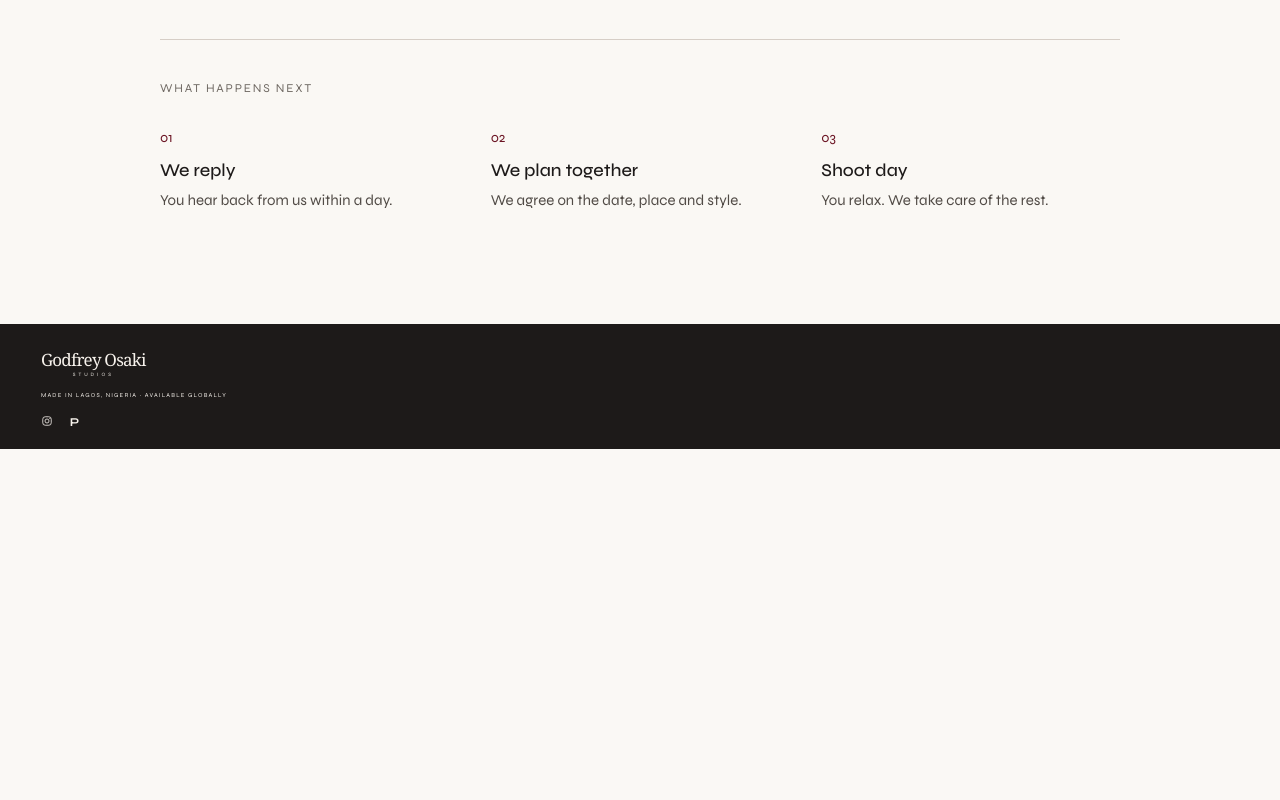
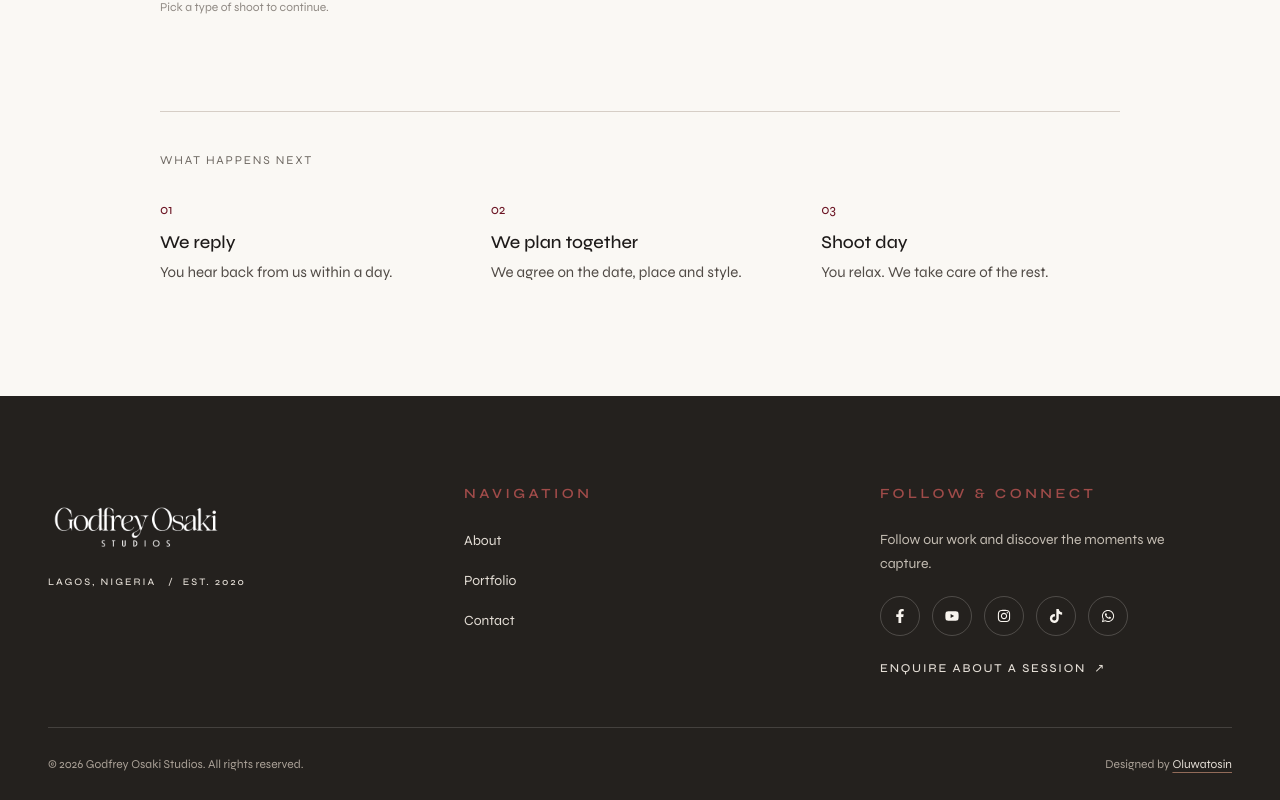
Before and after one commit to Ultimate-Guru/godfrey_osaki_studio, a Next.js app: page /contact in a window 1280 px wide. Shown: the part 1151-1951 px from the top of the page. Before the commit the page ends 1600 px from the top, so only its background shows below. Built offline with nearby package versions, Linux system fonts and the light colour scheme.

Commit message:
Enhance layout and styling across multiple sections; implement mobile navigation in SiteHeader; update footer with social links and branding; replace logo image.

```diff
--- a/app/about/AboutSection.tsx
+++ b/app/about/AboutSection.tsx
@@ -5,7 +5,7 @@ export default function AboutSection() {
     return (
         <section
             aria-labelledby="about-title"
-            className="mx-auto grid max-w-5xl items-center gap-10 px-[6vw] py-12 md:grid-cols-[minmax(0,440px)_1fr] md:gap-12 md:px-8 md:py-24"
+            className="mx-auto grid max-w-5xl items-center gap-10 px-[6vw] py-20 md:grid-cols-[minmax(0,440px)_1fr] md:gap-12 md:px-14 md:py-20"
         >
             <div className="relative aspect-[0.8] w-full overflow-hidden bg-[#8a5a48]">
                 <Image
--- a/app/contact/ContactSection.tsx
+++ b/app/contact/ContactSection.tsx
@@ -70,7 +70,7 @@ export default function ContactSection() {
     return (
         <section
             aria-labelledby="contact-title"
-            className="mx-auto max-w-5xl px-[6vw] pb-20 pt-8 md:px-8 md:pb-28 md:pt-14"
+            className="mx-auto max-w-5xl px-[6vw] pb-20 pt-16 md:px-8 md:pb-28 md:pt-24"
         >
             <h1
                 id="contact-title"
--- a/app/portfolio/PortfolioSection.tsx
+++ b/app/portfolio/PortfolioSection.tsx
@@ -76,7 +76,7 @@ export default function PortfolioSection() {
     return (
         <section
             aria-labelledby="archive-title"
-            className="px-[6vw] pb-20 pt-8 md:px-[3.2vw] md:pb-28 md:pt-12"
+            className="px-[6vw] pb-20 pt-20 md:px-[3.2vw] md:pb-28 md:pt-20"
         >
             <p className="mb-5 text-xs uppercase tracking-[0.18em] text-[#6b1423]">
                 The archive / 03
--- a/components/hero-section.tsx
+++ b/components/hero-section.tsx
@@ -1,81 +1,146 @@
 import Image from "next/image";
+import Link from "next/link";
 
 export default function HeroSection() {
   return (
     <section
       aria-labelledby="hero-title"
-      className="relative isolate flex min-h-[610px] h-[84svh] max-h-[790px] flex-col justify-between overflow-hidden bg-[#344d42] text-white md:min-h-[420px] md:h-[min(760px,52vw)]"
+      className="relative isolate flex min-h-152.5 h-[84svh] max-h-197.5 flex-col justify-between overflow-hidden bg-[#344d42] text-white md:min-h-105 md:h-[min(760px,52vw)]"
     >
+      {/* Background Image */}
       <Image
         src="/hero.jpg"
         alt="A bride in a flowing green gown"
         fill
         priority
+        quality={90}
         sizes="100vw"
-        className="absolute inset-0 -z-20 object-cover object-[55%_center] md:object-[center_34%]"
+        className="absolute inset-0 -z-20 object-cover object-center md:object-[center_45%]"
       />
-      <div className="absolute inset-0 -z-10 bg-gradient-to-b from-black/30 via-black/5 to-black/55 md:bg-gradient-to-r md:from-black/55 md:via-black/10 md:to-black/20" />
 
-      <header className="grid grid-cols-[1fr_auto] items-start gap-x-5 gap-y-4 px-[6vw] pt-5 md:grid-cols-[1fr_auto_1fr] md:px-[4vw]">
-        <a
-          className="flex w-fit flex-col font-serif text-[22px] leading-[0.94] tracking-[-1.2px]"
-          href="#top"
-          aria-label="Godfrey Osaki Studios home"
+      {/* Background Overlay */}
+      <div className="absolute inset-0 -z-10 bg-linear-to-b from-black/45 via-black/10 to-black/60 md:bg-linear-to-r md:from-black/60 md:via-black/15 md:to-black/25" />
+
+      {/* Navbar */}
+      <header className="relative z-10 w-full px-[6vw] py-5 sm:py-6 md:px-[4vw] md:py-7">
+        <div className="grid grid-cols-[1fr_auto] items-center gap-x-4 md:grid-cols-[1fr_auto_1fr] md:gap-x-8">
+
+          {/* Logo */}
+          <Link
+            href="/"
+            aria-label="Godfrey Osaki Studios homepage"
+            className="relative flex h-12 w-40 items-center sm:h-14 sm:w-48 md:h-14 md:w-52 lg:w-56"
           >
-          <span>Godfrey Osaki</span>
-          <span className="mt-[5px] text-center font-sans text-[6px] tracking-[4px]">
-            STUDIOS
-          </span>
-        </a>
+            <Image
+              src="/logo2.png"
+              alt="Godfrey Osaki Studios"
+              width={205}
+              height={100}
+              priority
+              sizes="(max-width: 767px) 192px, 224px"
+              className="object-contain object-left"
+            />
+          </Link>
 
+          {/* Desktop Navigation */}
           <nav
             aria-label="Main navigation"
-          className="flex gap-2.5 pt-1.5 text-[6px] uppercase tracking-[0.8px] sm:gap-[15px] sm:text-[7px] md:gap-[clamp(18px,3vw,46px)] md:pt-[5px] md:text-[8px] md:tracking-[1.3px]"
+            className="hidden items-center justify-center gap-6 whitespace-nowrap text-sm font-medium uppercase tracking-[0.16em] lg:gap-8 md:flex"
           >
-          <a className="transition-opacity hover:opacity-65" href="#portfolio">
+            <Link
+              href="/about"
+              className="transition-opacity duration-300 hover:opacity-60"
+            >
+              About
+            </Link>
+
+            <Link
+              href="/portfolio"
+              className="transition-opacity duration-300 hover:opacity-60"
+            >
               Portfolio
-          </a>
-          <a className="transition-opacity hover:opacity-65" href="#about">
-            About
-          </a>
-          <a className="transition-opacity hover:opacity-65" href="#contact">
+            </Link>
+
+            <Link
+              href="/contact"
+              className="transition-opacity duration-300 hover:opacity-60"
+            >
               Contact
-          </a>
+            </Link>
           </nav>
 
-        <p className="col-start-2 row-start-2 m-0 text-right text-[7px] uppercase tracking-[1.3px] md:col-start-3 md:row-start-1 md:mt-[3px]">
+          {/* Location Information */}
+          <div className="justify-self-end text-right">
+            <p className="text-xs font-medium uppercase tracking-[0.14em] sm:text-[10px] md:text-sm">
               Lagos · Nigeria
-          <span className="mt-1.5 block text-[6px] tracking-[1.6px]">
+            </p>
+
+            <span className="mt-1 block text-[11px] tracking-[0.18em] opacity-75">
               Est. 2020
             </span>
-        </p>
+          </div>
+        </div>
+
+        {/* Mobile Navigation */}
+        <nav
+          aria-label="Mobile navigation"
+          className="mt-5 flex items-center justify-between border-t border-white/20 pt-4 text-[10px] font-medium uppercase tracking-[0.16em] md:hidden"
+        >
+          <Link
+            href="/about"
+            className="transition-opacity duration-300 hover:opacity-60"
+          >
+            About
+          </Link>
+
+          <Link
+            href="/portfolio"
+            className="transition-opacity duration-300 hover:opacity-60"
+          >
+            Portfolio
+          </Link>
+
+          <Link
+            href="/contact"
+            className="transition-opacity duration-300 hover:opacity-60"
+          >
+            Contact
+          </Link>
+        </nav>
       </header>
 
-      <div className="flex flex-col items-start justify-between gap-6 px-[6vw] pb-8 md:flex-row md:items-end md:gap-8 md:px-[3.2vw] md:pb-[34px]">
+      {/* Hero Content */}
+      <div className="flex flex-col items-start justify-between gap-6 px-[6vw] pb-10 md:flex-row md:items-end md:gap-8 md:px-[3.2vw] md:pb-9">
+
+        {/* Main Heading */}
         <div>
-          <p className="mb-3 text-[7px] uppercase tracking-[1.8px]">
+          <p className="mb-3 text-xs uppercase tracking-[0.18em]">
             Godfrey Osaki Studios / 01
           </p>
+
           <h1
             id="hero-title"
-            className="flex flex-col text-[clamp(48px,12vw,82px)] font-medium leading-[0.82] tracking-[-0.09em] md:text-[clamp(54px,8vw,116px)]"
+            className="flex flex-col text-[clamp(48px,12vw,82px)] font-medium leading-[0.9] tracking-[-0.06em] md:text-[clamp(54px,8vw,116px)]"
           >
             <span>Not posed.</span>
-            <span className="mt-2 text-sand">Remembered.</span>
+            <span className="mb-1 text-sand">Remembered.</span>
           </h1>
         </div>
 
-        <div className="ml-auto w-[min(230px,75%)] text-[10px] leading-[1.65] md:mb-1 md:mr-[12%] md:w-[min(185px,23%)] md:text-[9px]">
+        {/* Description and CTA */}
+        <div className="w-full max-w-xs text-sm leading-relaxed md:mb-1 md:mr-[8%] md:ml-auto md:w-[min(260px,28%)] md:max-w-none md:text-base">
           <p className="mb-5">
             Photography for the days you want to keep feeling — not just keep
             looking at.
           </p>
-          <a
-            className="inline-flex items-center gap-3 text-[7px] font-bold uppercase tracking-[1.2px] transition-opacity hover:opacity-65"
-            href="#portfolio"
+
+          <Link
+            href="/portfolio"
+            className="mb-4 inline-flex items-center gap-3 text-xs font-bold uppercase tracking-[0.15em] transition-opacity hover:opacity-65"
           >
-            Enter the archive <span aria-hidden="true">↘</span>
-          </a>
+            Enter the archive
+            <span aria-hidden="true">↘</span>
+          </Link>
         </div>
       </div>
     </section>
--- a/components/site-footer.tsx
+++ b/components/site-footer.tsx
@@ -1,44 +1,157 @@
-export default function SiteFooter() {
+import Link from "next/link";
+import Image from "next/image";
+import {
+  FaFacebookF,
+  FaYoutube,
+  FaInstagram,
+  FaTiktok,
+  FaWhatsapp,
+} from "react-icons/fa";
+
+const socials = [
+  {
+    label: "Facebook",
+    href: "https://www.facebook.com/godfreyosakistudios",
+    Icon: FaFacebookF,
+  },
+  {
+    label: "YouTube",
+    href: "https://www.youtube.com/@godfreyosakistudios",
+    Icon: FaYoutube,
+  },
+  {
+    label: "Instagram",
+    href: "https://www.instagram.com/godfreyosakistudios/",
+    Icon: FaInstagram,
+  },
+  {
+    label: "TikTok",
+    href: "https://www.tiktok.com/@godfreyosakistudios",
+    Icon: FaTiktok,
+  },
+  {
+    label: "WhatsApp",
+    href: "https://wa.me/2349038829347",
+    Icon: FaWhatsapp,
+  },
+];
+
+const navLinks = [
+  { name: "About", href: "/about" },
+  { name: "Portfolio", href: "/portfolio" },
+  { name: "Contact", href: "/contact" },
+];
+
+export default function Footer() {
   return (
-    <footer
-      className="min-h-[122px] bg-[#1d1a19] px-[6vw] py-7 text-[#f7f2ec] md:px-[3.2vw] md:pb-[22px] md:pt-[25px]"
-      id="contact"
+    <footer className="w-full bg-[#24211e] text-[#f8f4ee] font-sans">
+      {/* Main Footer */}
+      <div className="mx-auto max-w-7xl px-6 pt-14 sm:px-8 sm:pt-16 lg:px-12 lg:pt-20">
+
+        {/* Footer Content */}
+        <div className="grid grid-cols-1 gap-12 border-b border-[#f8f4ee]/15 pb-12 sm:grid-cols-2 sm:gap-10 lg:grid-cols-3 lg:gap-16">
+
+          {/* Brand */}
+          <div className="flex flex-col items-start">
+            <Link
+              href="/"
+              aria-label="Godfrey Osaki Studios homepage"
+              className="inline-flex items-center"
             >
+              <Image
+                src="/logo2.png"
+                alt="Godfrey Osaki Studios"
+                width={280}
+                height={100}
+                className="h-auto w-40 object-contain object-left sm:w-44"
+                priority
+              />
+            </Link>
+
+            <p className="text-[10px] font-medium uppercase tracking-[0.2em] text-[#e3ddd5]">
+              Lagos, Nigeria <span className="mx-2 text-[#e3ddd5]">/</span>
+              Est. 2020
+            </p>
+          </div>
+
+          {/* Navigation */}
+          <div className="sm:pt-2">
+            <h4 className="mb-6 text-sm font-semibold uppercase tracking-[0.25em] text-clay">
+              Navigation
+            </h4>
+
+            <ul className="space-y-4">
+              {navLinks.map((link) => (
+                <li key={link.name}>
+                  <Link
+                    href={link.href}
+                    className="inline-block text-sm text-[#e3ddd5] transition-colors duration-300 hover:text-[#c18b72]"
+                  >
+                    {link.name}
+                  </Link>
+                </li>
+              ))}
+            </ul>
+          </div>
+
+          {/* Social Links */}
+          <div className="sm:col-span-2 lg:col-span-1 lg:pt-2">
+            <h4 className="mb-6 text-sm font-semibold uppercase tracking-[0.25em] text-clay">
+              Follow & Connect
+            </h4>
+
+            <p className="mb-5 max-w-xs text-sm leading-6 text-[#c4bdb3]">
+              Follow our work and discover the moments we capture.
+            </p>
+
+            <div className="flex flex-wrap items-center gap-3">
+              {socials.map(({ label, href, Icon }) => (
                 <a
-        className="inline-flex flex-col font-serif text-[17px] leading-[0.95] tracking-[-0.8px]"
-        href="#top"
+                  key={label}
+                  href={href}
+                  target="_blank"
+                  rel="noopener noreferrer"
+                  aria-label={`Visit Godfrey Osaki Studios on ${label}`}
+                  title={label}
+                  className="flex h-10 w-10 items-center justify-center rounded-full border border-[#f8f4ee]/20 text-[#f8f4ee] transition-all duration-300 hover:border-[#c18b72] hover:bg-[#c18b72] hover:text-[#24211e] focus-visible:outline-none focus-visible:ring-2 focus-visible:ring-[#c18b72] focus-visible:ring-offset-2 focus-visible:ring-offset-[#24211e]"
                 >
-        Godfrey Osaki
-        <span className="mt-1 text-center font-sans text-[5px] tracking-[3px]">
-          STUDIOS
-        </span>
+                  <Icon className="text-sm" />
                 </a>
-      <p className="my-[14px] text-[6px] uppercase tracking-[1.2px]">
-        Made in Lagos, Nigeria · Available globally
+              ))}
+            </div>
+
+            <Link
+              href="/contact"
+              target="_blank"
+              rel="noopener noreferrer"
+              className="mt-6 inline-flex items-center gap-2 text-xs font-medium uppercase tracking-[0.15em] text-[#e3ddd5] transition-colors duration-300 hover:text-clay"
+            >
+              Enquire about a session
+              <span aria-hidden="true">↗</span>
+            </Link>
+          </div>
+        </div>
+
+        {/* Bottom Bar */}
+        <div className="flex flex-col gap-4 py-6 text-center sm:flex-row sm:items-center sm:justify-between sm:text-left">
+
+          <p className="text-xs leading-6 text-[#aaa197]">
+            &copy; 2026 Godfrey Osaki Studios. All rights reserved.
           </p>
-      <div className="flex items-center gap-3.5" aria-label="Social media">
-        <a
-          className="grid h-[13px] w-[13px] place-items-center"
-          href="https://www.instagram.com/"
-          aria-label="Instagram"
+
+          <p className="text-xs leading-6 text-[#aaa197]">
+            Designed by{" "}
+            <Link
+              href="https://oluwatosindaniel.vercel.app/"
+              target="_blank"
+              rel="noopener noreferrer"
+              className="text-[#e3ddd5] underline decoration-[#c18b72]/70 underline-offset-4 transition-colors duration-300 hover:text-[#c18b72]"
             >
-          <svg
-            className="h-3 w-3 fill-none stroke-current stroke-[1.6]"
-            viewBox="0 0 24 24"
-            aria-hidden="true"
-          >
-            <rect x="3.5" y="3.5" width="17" height="17" rx="5" />
-            <circle cx="12" cy="12" r="4" />
-            <circle className="fill-current stroke-none" cx="17.7" cy="6.8" r="1" />
-          </svg>
-        </a>
-        <a
-          className="grid h-[13px] w-[13px] place-items-center text-xs font-bold"
-          href="https://www.pinterest.com/"
-          aria-label="Pinterest"
-        >
-          P
-        </a>
+              Oluwatosin
+            </Link>
+          </p>
+
+        </div>
       </div>
     </footer>
   );
```
Also changed, not shown: app/about/SiteHeader.tsx (+31 -3 lines), public/logo.png (deleted), public/logo2.png (added). Lines whose indentation alone changed are shown as unchanged.
